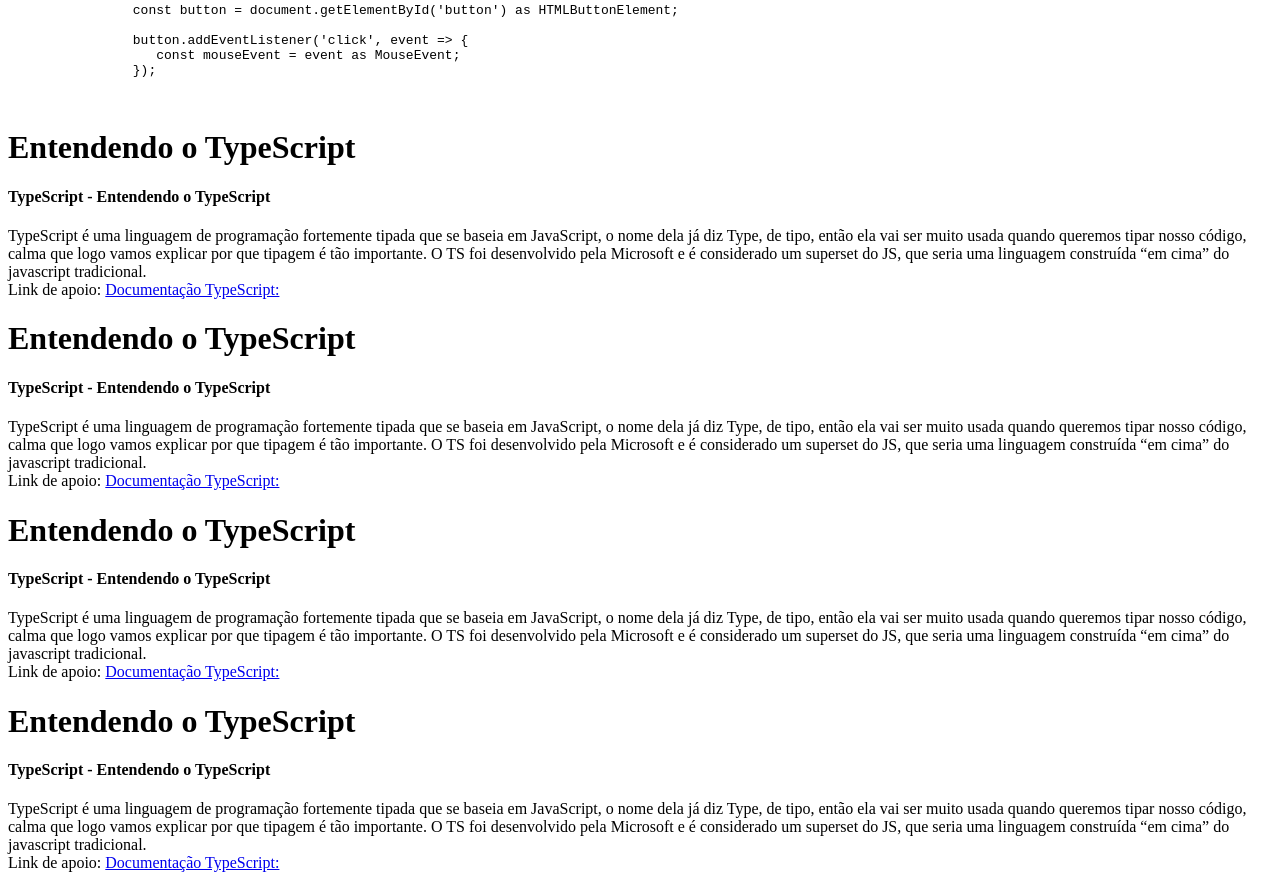
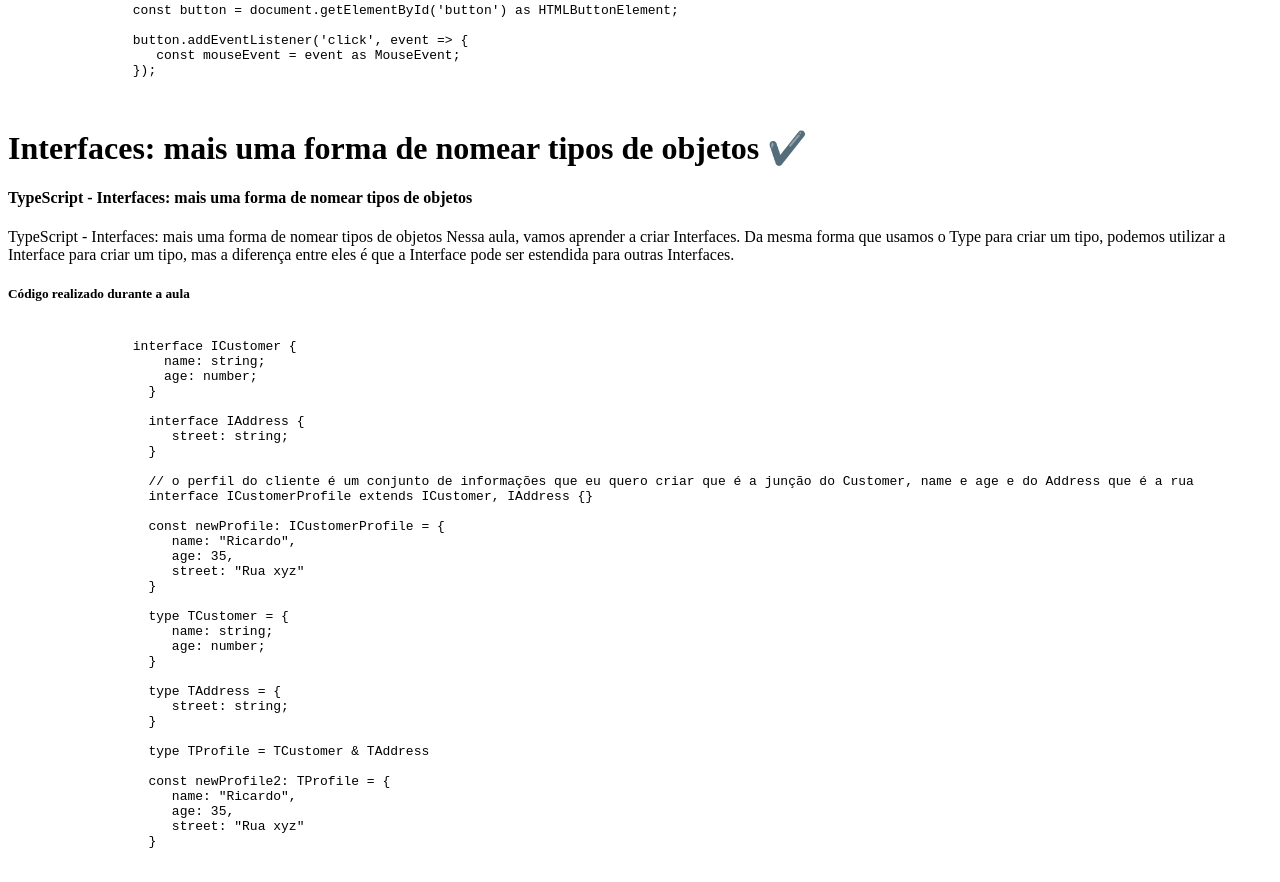
Before and after one commit to FlaviaColiv/JEST_REACT, a plain HTML site: page TYPESCRIPT/index.html in a window 1280 px wide. Shown: the part 4611-5493 px from the top of the page. Drawn offline with Linux system fonts and the light colour scheme.

Commit message:
typS 060325 17

```diff
--- a/TYPESCRIPT/index.html
+++ b/TYPESCRIPT/index.html
@@ -359,20 +359,53 @@
         </pre>
     </div>
 
+    <!-- ok -->
     <div>
-        <h1>Entendendo o TypeScript</h1>
-        <h4>TypeScript - Entendendo o TypeScript</h4>
+        <h1>Interfaces: mais uma forma de nomear tipos de objetos ✔️</h1>
+        <h4>TypeScript - Interfaces: mais uma forma de nomear tipos de objetos</h4>
         <p>
-            TypeScript é uma linguagem de programação fortemente tipada que se baseia em JavaScript, o nome dela já diz
-            Type, de tipo, então ela vai ser muito usada quando queremos tipar nosso código, calma que logo vamos
-            explicar por que tipagem é tão importante.
+            TypeScript - Interfaces: mais uma forma de nomear tipos de objetos
+            Nessa aula, vamos aprender a criar Interfaces. Da mesma forma que usamos o Type para criar um tipo, podemos utilizar a Interface para criar um tipo, mas a diferença entre eles é que a Interface pode ser estendida para outras Interfaces.
+        </p>
+        <h5>Código realizado durante a aula</h5>
+        <pre>
+            <code>
+                interface ICustomer {
+                    name: string;
+                    age: number;
+                  }
 
-            O TS foi desenvolvido pela Microsoft e é considerado um superset do JS, que seria uma linguagem construída
-            “em cima” do javascript tradicional.
-            <br>
-            Link de apoio:
-            <a href="https://www.typescriptlang.org/">Documentação TypeScript:</a>
-        </p>
+                  interface IAddress {
+                     street: string;
+                  }
+
+                  // o perfil do cliente é um conjunto de informações que eu quero criar que é a junção do Customer, name e age e do Address que é a rua
+                  interface ICustomerProfile extends ICustomer, IAddress {}
+
+                  const newProfile: ICustomerProfile = {
+                     name: "Ricardo",
+                     age: 35,
+                     street: "Rua xyz"
+                  }
+
+                  type TCustomer = {
+                     name: string;
+                     age: number;
+                  }
+
+                  type TAddress = {
+                     street: string;
+                  }
+
+                  type TProfile = TCustomer & TAddress
+
+                  const newProfile2: TProfile = {
+                     name: "Ricardo",
+                     age: 35,
+                     street: "Rua xyz"
+                  }
+            </code>
+        </pre>
     </div>
 
     <div>
```
